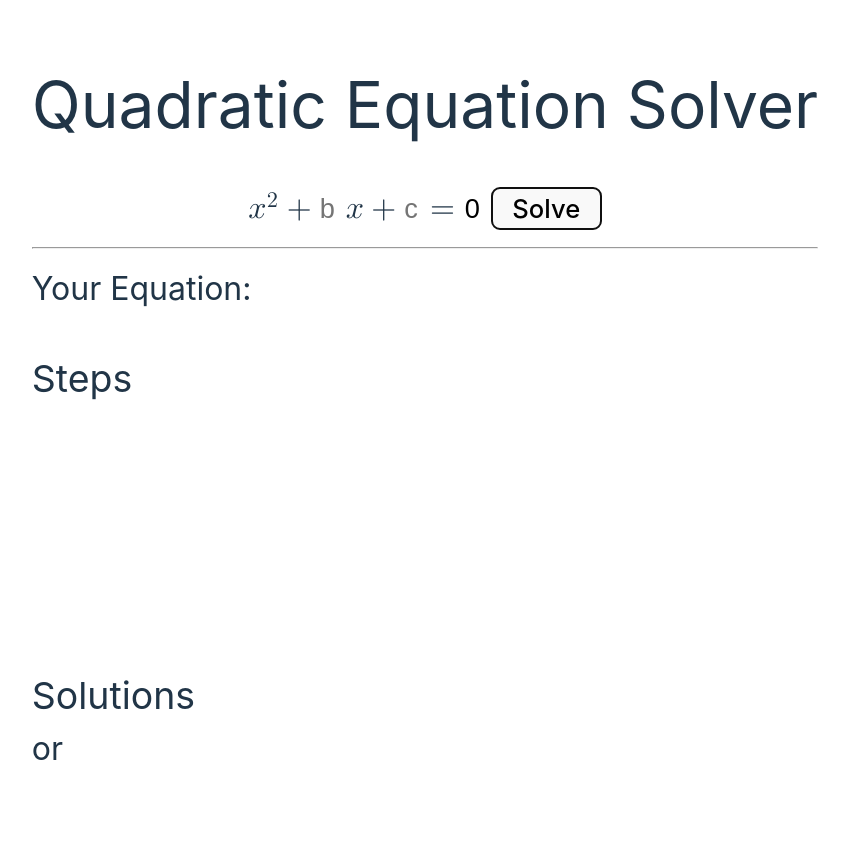
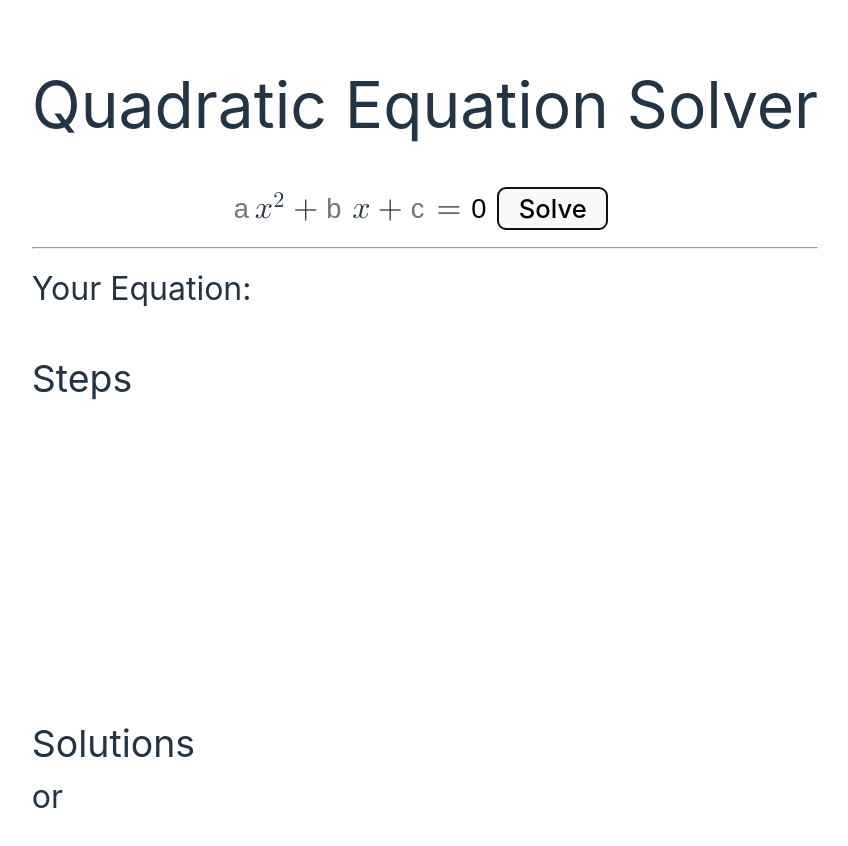
Before and after one commit to caleb1248/quadratic-equation-solver, a website built with Vite: page index.html in a window 1280 px wide. Both pictures are taken after a click on the button "Solve". Shown: the whole page, without its empty margins (215-1063 px from the left). Built offline with nearby package versions, Linux system fonts and the light colour scheme; what temml would draw is missing.

Commit message:
Add support for ax^2+bx+c=d

```diff
--- a/index.html
+++ b/index.html
@@ -9,7 +9,7 @@
   <body>
     <div id="app">
       <h1 style="font-size: 4rem; font-weight: 400">Quadratic Equation Solver</h1>
-      <input type="number" value="1" disabled style="display: none" id="a" />
+      <input type="number" id="a" placeholder="a" style="margin-right: -5px;" autocomplete="off"/>
       <math>
         <msup>
           <mi>x</mi>
@@ -22,8 +22,8 @@
         <mi>x</mi>
         <mo>+</mo>
       </math>
-      <input type="number" id="c" placeholder="c" /><math><mo>=</mo></math>
-      <input type="number" id="d" placeholder="d" value="0" />
+      <input type="number" id="c" placeholder="c" autocomplete="off"/><math><mo>=</mo></math>
+      <input type="number" id="d" placeholder="d" value="0" autocomplete="off"/>
       <button id="solve-button">Solve</button>
       <br />
       <div id="output"></div>
--- a/src/main.js
+++ b/src/main.js
@@ -6,19 +6,29 @@ const { renderToString } = temml;
  * Solves equations in the form ax^2+bx+c=d. `a` is currently not supported and is equivalent to 1
  */
 function* solve(
-  /**@type {number}*/ _a,
+  /**@type {number}*/ a,
   /**@type {number}*/ b,
   /**@type {number}*/ c,
   /**@type {number}*/ d
 ) {
+  if(a === 0) {
+    yield "<span style='color:red'>Error: cannot divide by 0</span>";
+    return;
+  }
+
+  yield "Your Equation: " + renderToString(`${a===1?"":a}x^2+${b}x+${c}=${d}`);
+  yield "<h3 style='margin-bottom:-1rem;font-weight:400'>Steps</h3>";
+  b/=a;
+  c/=a;
+  d/=a;
   const bOver2 = b / 2;
   const bOver2Squared = bOver2 * bOver2;
   const difference = bOver2Squared - c;
   const newD = d + difference;
-  yield "Your Equation: " + renderToString(`x^2+${b}x+${c}=${d}`);
-  yield "<h3 style='margin-bottom:-1rem;font-weight:400'>Steps</h3>";
+  yield renderToString(`x^2+${b}x+${c}=${d}`);
   yield renderToString(`x^2+${b}x+${bOver2Squared}=${newD}`);
   yield renderToString(`(x${bOver2 < 0 ? "-" : "+"}${Math.abs(bOver2)})^2=${newD}`);
+
   if (newD === 0) {
     yield renderToString(`x${bOver2 < 0 ? "-" : "+"}${Math.abs(bOver2)}=${newD}`);
     ("<h3 style='margin-bottom:-1rem;font-weight:400'>Solution</h3>");
@@ -49,8 +59,10 @@ for (const elem of document.querySelectorAll("input")) {
 }
 
 document.getElementById("solve-button").addEventListener("click", (e) => {
-  const a = parseInt(document.getElementById("a").value);
-  const b = parseInt(document.getElementById("b").value || 1);
+  const aValue = document.getElementById("a").value;
+  const a = aValue.length?parseInt(aValue):1;
+  const bValue = document.getElementById("b").value;
+  const b = bValue.length?parseInt(bValue):1
   const c = parseInt(document.getElementById("c").value || 0);
   const d = parseInt(document.getElementById("d").value || 0);
   if (isNaN(a) || isNaN(b) || isNaN(c) || isNaN(d)) {
--- a/src/style.css
+++ b/src/style.css
@@ -95,6 +95,7 @@ input {
   background: inherit;
   font-size: 1.7rem;
   min-width: 15px;
+  z-index: 99;
 }
 
 input::-webkit-outer-spin-button,
```
Also changed, not shown: README.md.
